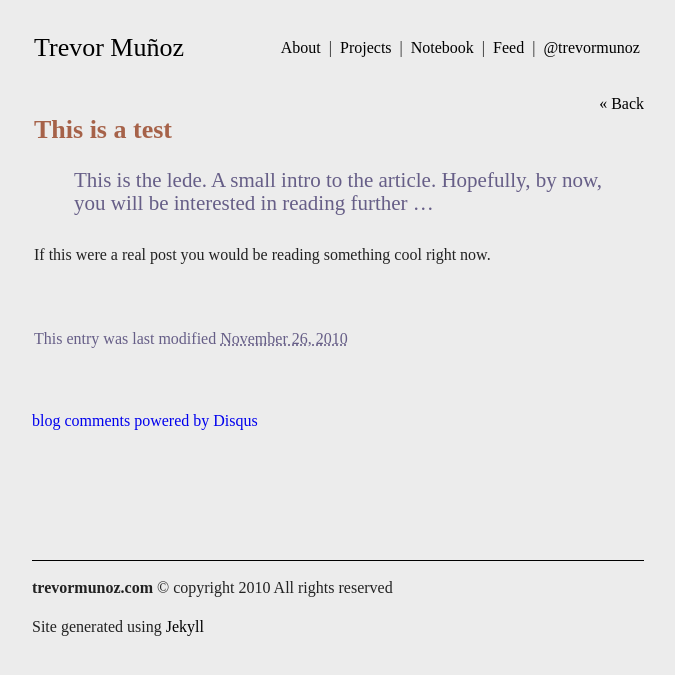
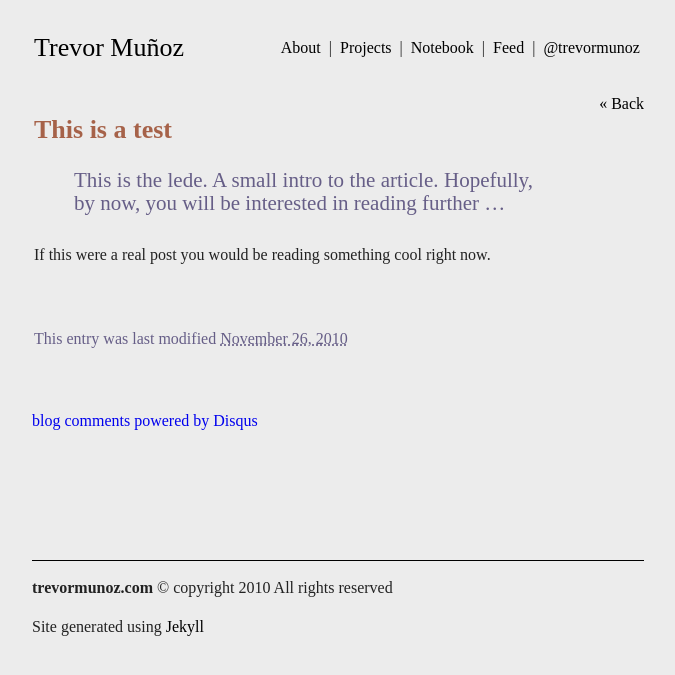
Before and after one commit to trevormunoz/calling-card, a Jekyll site: the page built from notebook/_posts/2010-11-25-this-is-a-test.md, in a window 1280 px wide. Shown: the top 675 px of the page, without its empty margins (302-977 px from the left). Built offline with Jekyll 4.4.1, drawn with Linux system fonts in a browser that asks for light colours; nearby versions of some CDN libraries; library files that are not in the unit come from our copies; Markdown is read by kramdown in place of the engine named in the settings; comment, search, counter and statistics services are not loaded.

Commit message:
tweaks to lede styling (size and justify)

```diff
--- a/css/main.css
+++ b/css/main.css
@@ -135,11 +135,12 @@ body .site .post .home {
 body .site .post h4 {
   display: block;
   padding-left: 2em;
-  padding-right: 2em;
+  width: 75%;
   font-family: "p22-underground-1", "p22-underground-2";
   font-weight: 300;
   font-style: normal;
   font-size: 1.3125em;
+  text-align: justify;
   color: #665e87;
 }
 body .site .post p {
--- a/css/main.less
+++ b/css/main.less
@@ -177,11 +177,12 @@ body .site .post .home {
 body .site .post h4 {
 	display: block;
 	padding-left: 2em;
-	padding-right: 2em;
+	width: 75%;
 	font-family: "p22-underground-1","p22-underground-2";
 	font-weight: 300;
 	font-style: normal;
 	font-size: 1.3125em;
+	text-align: justify;
 	color: @paleBlue;
 }
 
```
